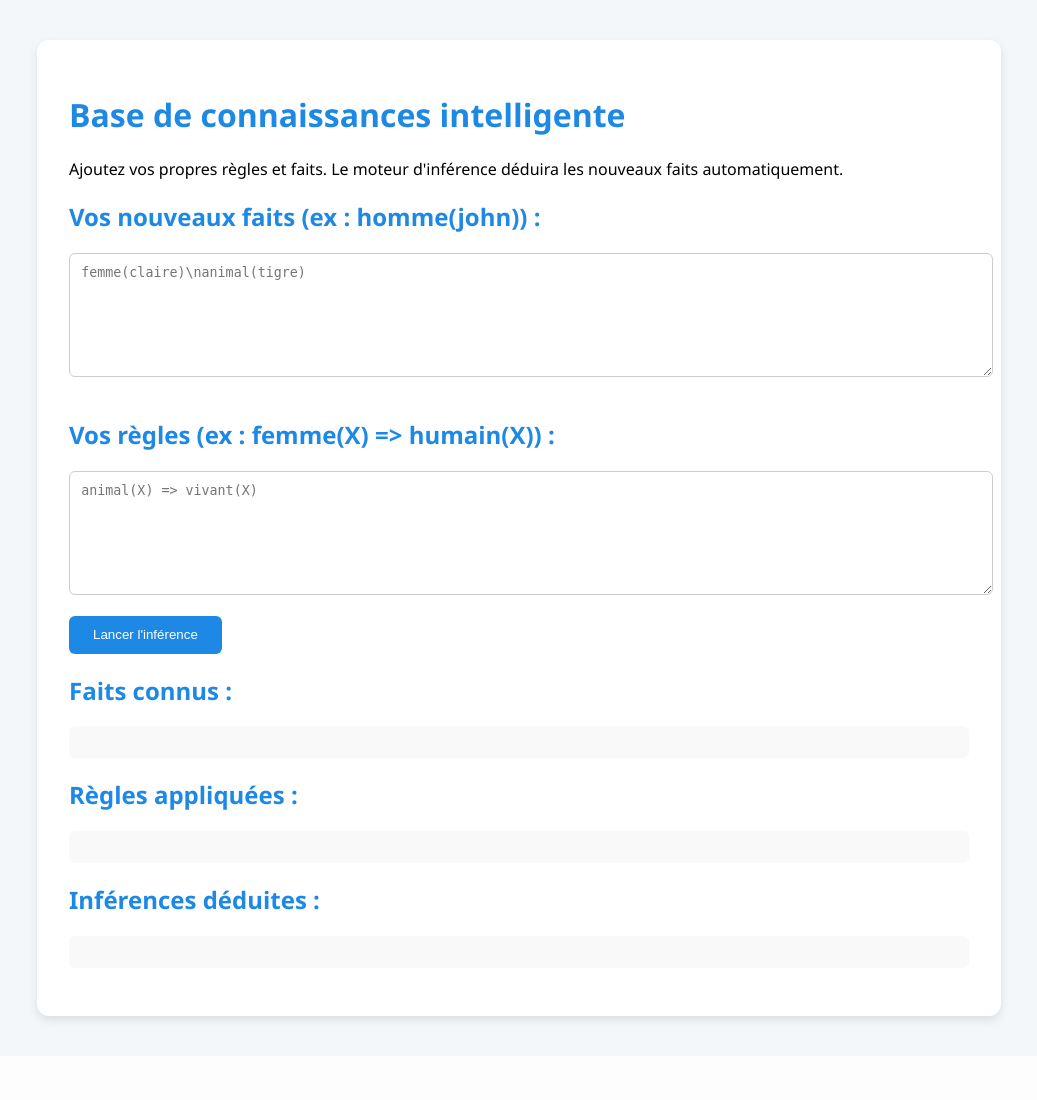
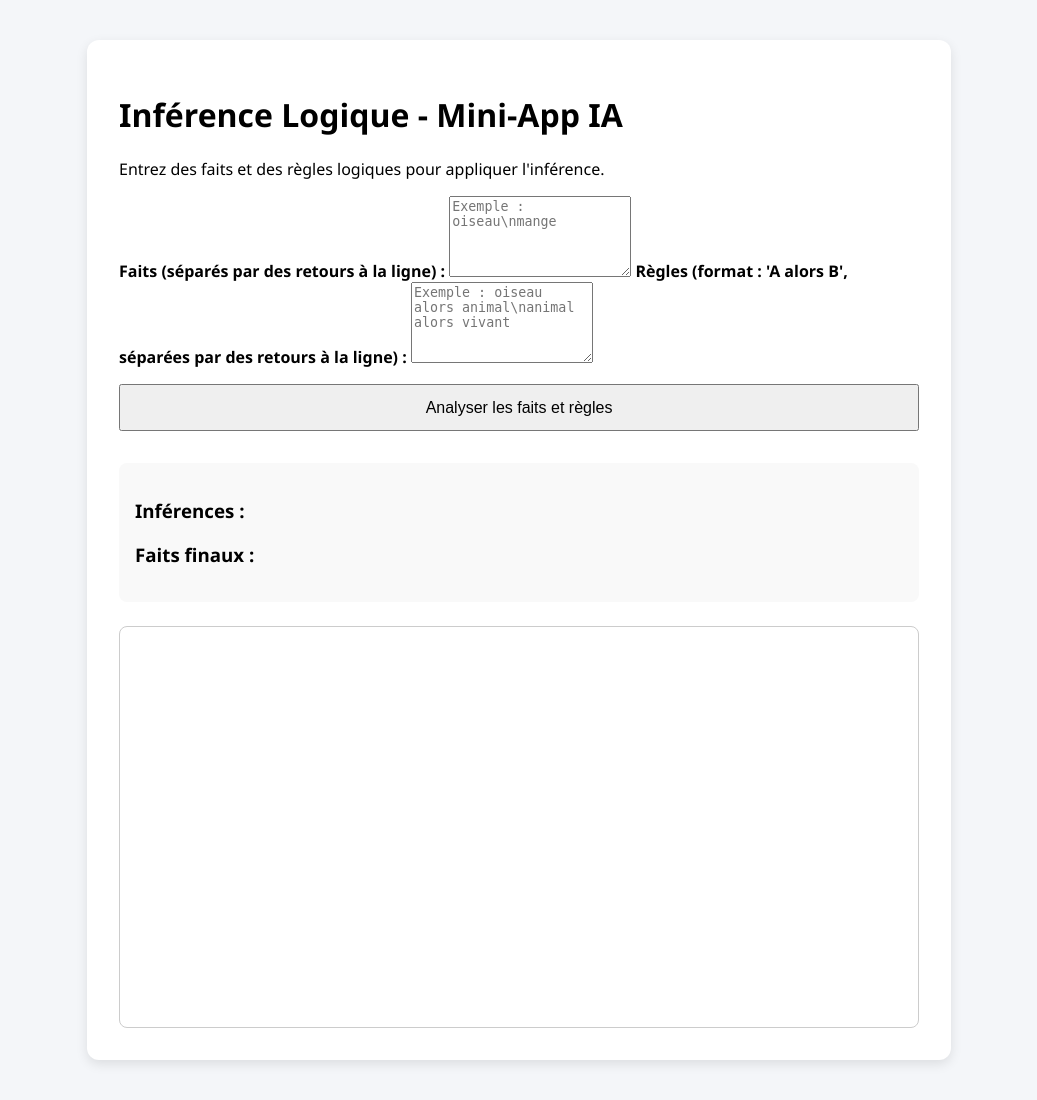
Before and after one commit to EJM0101/explorateur-ia, a Django app: template connaissance/templates/connaissance/index.html in a window 1280 px wide. Shown: the whole page, without its empty margins (121-1158 px from the left). Before the commit the page ends 1025 px from the top, so only its background shows below. Run offline with Django 4.2, Linux system fonts and the light colour scheme; the template is opened without the code that fills it, so the values that code supplies are empty; some libraries are stand-ins or nearby versions.

Commit message:
Update index.html

```diff
--- a/connaissance/templates/connaissance/index.html
+++ b/connaissance/templates/connaissance/index.html
@@ -2,84 +2,126 @@
 <html lang="fr">
 <head>
   <meta charset="UTF-8">
-  <title>Base de connaissances IA</title>
+  <title>Mini-App Connaissance - IA</title>
+  <script type="text/javascript" src="https://cdnjs.cloudflare.com/ajax/libs/vis/4.21.0/vis.min.js"></script>
   <style>
     body {
       font-family: 'Segoe UI', sans-serif;
-      background: #f4f7f9;
+      background: #f4f6f9;
       padding: 2rem;
     }
     .container {
-      max-width: 900px;
+      max-width: 800px;
       margin: auto;
       background: white;
       padding: 2rem;
       border-radius: 12px;
-      box-shadow: 0 4px 10px rgba(0,0,0,0.1);
+      box-shadow: 0 4px 12px rgba(0,0,0,0.1);
     }
-    h1, h2 { color: #1e88e5; }
-    textarea {
+    input, button {
       width: 100%;
-      height: 100px;
-      margin-bottom: 1rem;
-      padding: 0.7rem;
-      border-radius: 6px;
+      padding: 0.8rem;
+      margin-top: 1rem;
+      font-size: 1rem;
+    }
+    #network {
+      height: 400px;
       border: 1px solid #ccc;
+      border-radius: 8px;
+      margin-top: 1.5rem;
     }
-    button {
-      padding: 0.7rem 1.5rem;
-      background: #1e88e5;
-      color: white;
-      border: none;
-      border-radius: 6px;
-      cursor: pointer;
-    }
-    ul {
+    .result-box {
+      margin-top: 2rem;
       background: #f9f9f9;
       padding: 1rem;
-      border-radius: 6px;
+      border-radius: 8px;
     }
-    li {
-      margin: 0.3rem 0;
+    .result-box ul {
+      list-style-type: none;
+      padding: 0;
+    }
+    .result-box ul li {
+      padding: 0.5rem;
+      background: #e0e0e0;
+      margin-bottom: 0.5rem;
+      border-radius: 5px;
     }
   </style>
 </head>
 <body>
   <div class="container">
-    <h1>Base de connaissances intelligente</h1>
-    <p>Ajoutez vos propres règles et faits. Le moteur d'inférence déduira les nouveaux faits automatiquement.</p>
+    <h1>Inférence Logique - Mini-App IA</h1>
+    <p>Entrez des faits et des règles logiques pour appliquer l'inférence.</p>
 
     <form method="POST">
-      {% csrf_token %}
-      <h2>Vos nouveaux faits (ex : homme(john)) :</h2>
-      <textarea name="faits" placeholder="femme(claire)\nanimal(tigre)"></textarea>
+      <label><strong>Faits (séparés par des retours à la ligne) :</strong></label>
+      <textarea name="faits" rows="5" placeholder="Exemple : oiseau\nmange">{{ faits_initiaux|join:"\n" }}</textarea>
 
-      <h2>Vos règles (ex : femme(X) => humain(X)) :</h2>
-      <textarea name="regles" placeholder="animal(X) => vivant(X)"></textarea>
+      <label><strong>Règles (format : 'A alors B', séparées par des retours à la ligne) :</strong></label>
+      <textarea name="regles" rows="5" placeholder="Exemple : oiseau alors animal\nanimal alors vivant">{{ regles|join:"\n" }}</textarea>
 
-      <button type="submit">Lancer l'inférence</button>
+      <button type="submit">Analyser les faits et règles</button>
     </form>
 
-    <h2>Faits connus :</h2>
-    <ul>
-      {% for f in faits %}
-        <li>{{ f }}</li>
-      {% endfor %}
-    </ul>
+    <div class="result-box">
+      <h3><strong>Inférences :</strong></h3>
+      <ul>
+        {% for item in trace %}
+          <li>{{ item }}</li>
+        {% endfor %}
+      </ul>
+      <h3><strong>Faits finaux :</strong></h3>
+      <ul>
+        {% for fait in faits_final %}
+          <li>{{ fait }}</li>
+        {% endfor %}
+      </ul>
+    </div>
 
-    <h2>Règles appliquées :</h2>
-    <ul>
-      {% for r in regles %}
-        <li>{{ r }}</li>
-      {% endfor %}
-    </ul>
+    <!-- Affichage du graphe avec vis.js -->
+    <div id="network"></div>
 
-    <h2>Inférences déduites :</h2>
-    <ul>
-      {% for i in inférences %}
-        <li>{{ i }}</li>
-      {% endfor %}
-    </ul>
+    <script>
+      const nodes = [
+        {% for fait in faits_initiaux %}
+          { id: "{{ forloop.counter0 }}", label: "{{ fait }}", color: 'lightblue' },
+        {% endfor %}
+        {% for fait in faits_final %}
+          { id: "{{ forloop.counter0 }}", label: "{{ fait }}", color: 'lightgreen' },
+        {% endfor %}
+      ];
+
+      const edges = [
+        {% for lien in liens %}
+          { from: "{{ lien.from }}", to: "{{ lien.to }}" },
+        {% endfor %}
+      ];
+
+      const container = document.getElementById('network');
+      const data = {
+        nodes: new vis.DataSet(nodes),
+        edges: new vis.DataSet(edges),
+      };
+      const options = {
+        layout: {
+          randomSeed: 2,
+          improvedLayout: true
+        },
+        nodes: {
+          shape: 'box',
+          size: 25,
+          font: { size: 14 }
+        },
+        edges: {
+          width: 2,
+          arrows: { to: true }
+        },
+        physics: {
+          enabled: false
+        }
+      };
+      const network = new vis.Network(container, data, options);
+    </script>
   </div>
 </body>
 </html>
```
